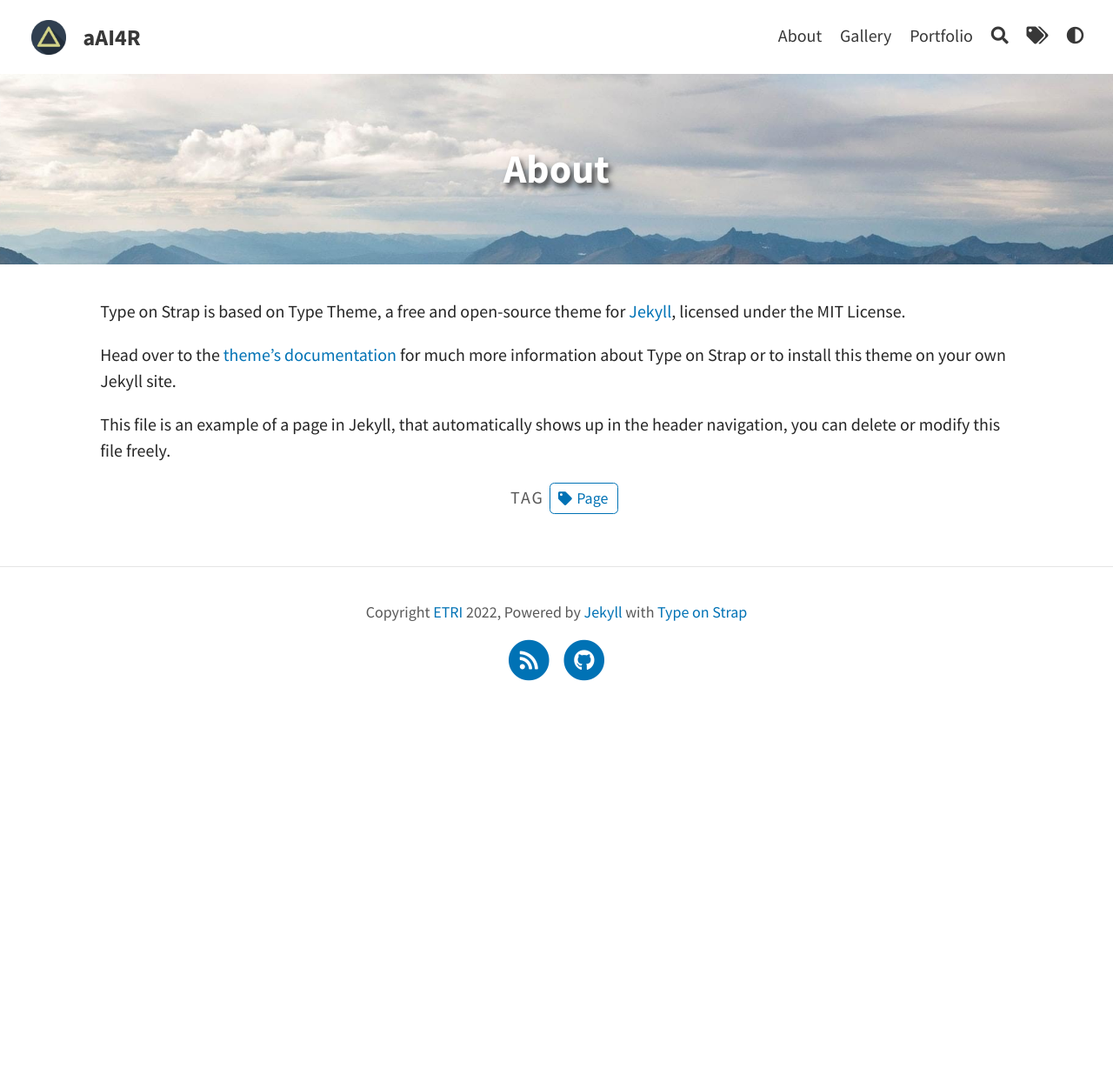
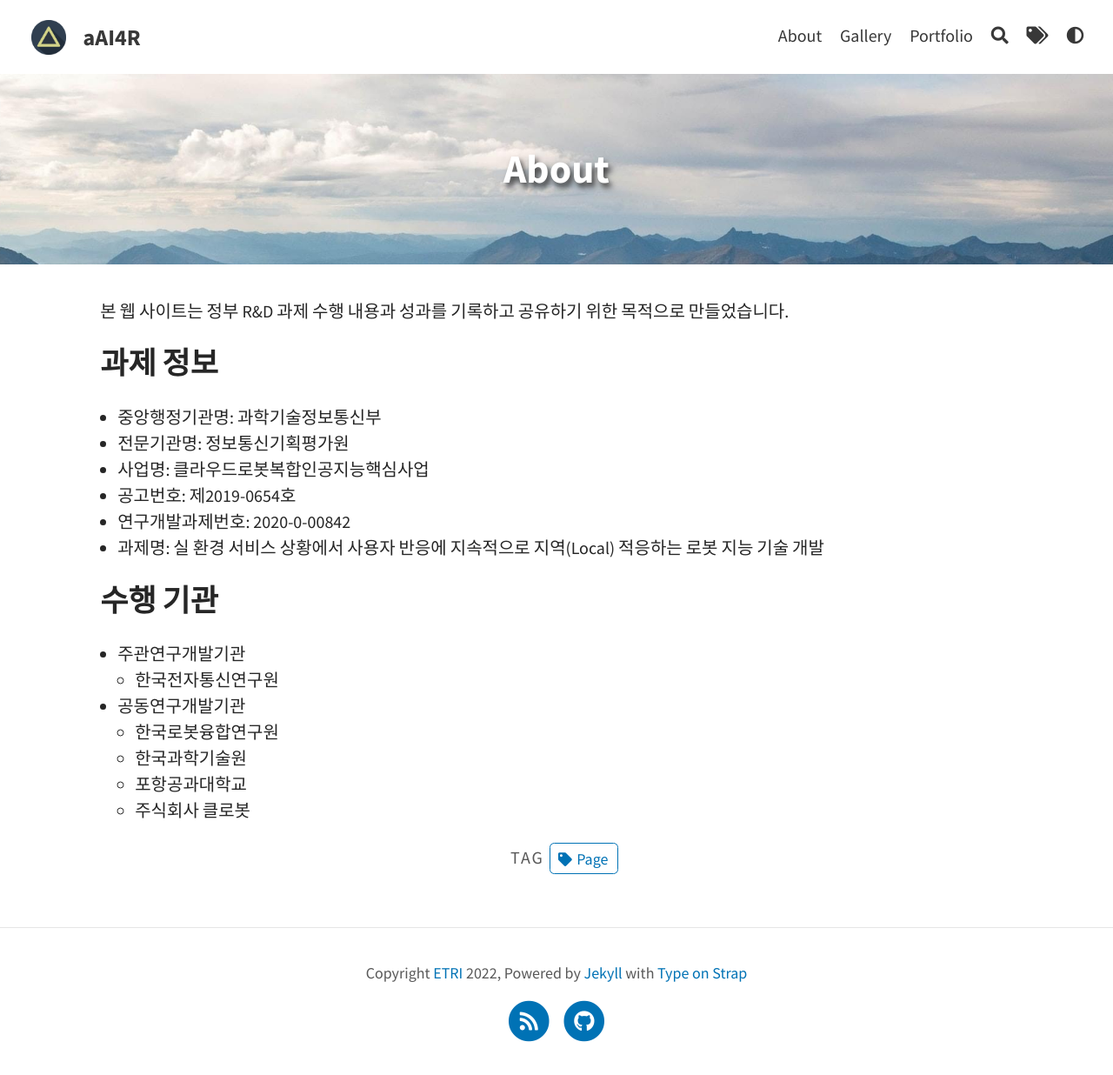
Before and after one commit to aai4r/aai4r.github.io, a Jekyll site: the page built from pages/about.md, in a window 1280 px wide. Shown: the whole page at 87% size. Built offline with Jekyll 4.4.1, drawn with Linux system fonts in a browser that asks for light colours; before the commit the page ends 900 px from its top, so only the background shows below that.

Commit message:
about.md 작성중

```diff
--- a/_config.yml
+++ b/_config.yml
@@ -9,7 +9,7 @@ avatar: assets/img/triangle.png                         # Empty for no avatar in
 favicon: assets/favicon.ico                             # Icon displayed in the tab
 
 # Header and footer text
-header_text: adaptive AI for Cloud Robots!  # Change Blog header text
+header_text: adaptive AI for Cloud Robots  # Change Blog header text
 header_feature_image: assets/img/header/triangular.jpeg
 header_feature_image_responsive: true
 footer_text: >
--- a/_data/authors.yml
+++ b/_data/authors.yml
@@ -14,7 +14,7 @@ mhagnumdw:
   name: Mhagnumdw
   avatar: "https://avatars2.githubusercontent.com/u/17688846?s=460&v=4"
   url:
-unknown:
-  name: Unknown
+minsu:
+  name: "Minsu Jang"
   avatar:
   url:
--- a/pages/about.md
+++ b/pages/about.md
@@ -1,13 +1,29 @@
 ---
 layout: page
 title: About
+author: minsujang
 permalink: /about/
 feature-img: "assets/img/pexels/travel.jpeg"
 tags: [Page]
 ---
 
-Type on Strap is based on Type Theme, a free and open-source theme for [Jekyll](http://jekyllrb.com/), licensed under the MIT License.
+본 웹 사이트는 정부 R&D 과제 수행 내용과 성과를 기록하고 공유하기 위한 목적으로 만들었습니다.
 
-Head over to the [theme's documentation](https://github.io/sylhare/Type-on-Strap) for much more information about Type on Strap or to install this theme on your own Jekyll site.
+## 과제 정보
 
-This file is an example of a page in Jekyll, that automatically shows up in the header navigation, you can delete or modify this file freely.
+- 중앙행정기관명: 과학기술정보통신부
+- 전문기관명: 정보통신기획평가원
+- 사업명: 클라우드로봇복합인공지능핵심사업
+- 공고번호: 제2019-0654호
+- 연구개발과제번호: 2020-0-00842
+- 과제명: 실 환경 서비스 상황에서 사용자 반응에 지속적으로 지역(Local) 적응하는 로봇 지능 기술 개발
+
+## 수행 기관
+
+- 주관연구개발기관
+    - 한국전자통신연구원
+- 공동연구개발기관
+    - 한국로봇융합연구원
+    - 한국과학기술원
+    - 포항공과대학교
+    - 주식회사 클로봇
```
